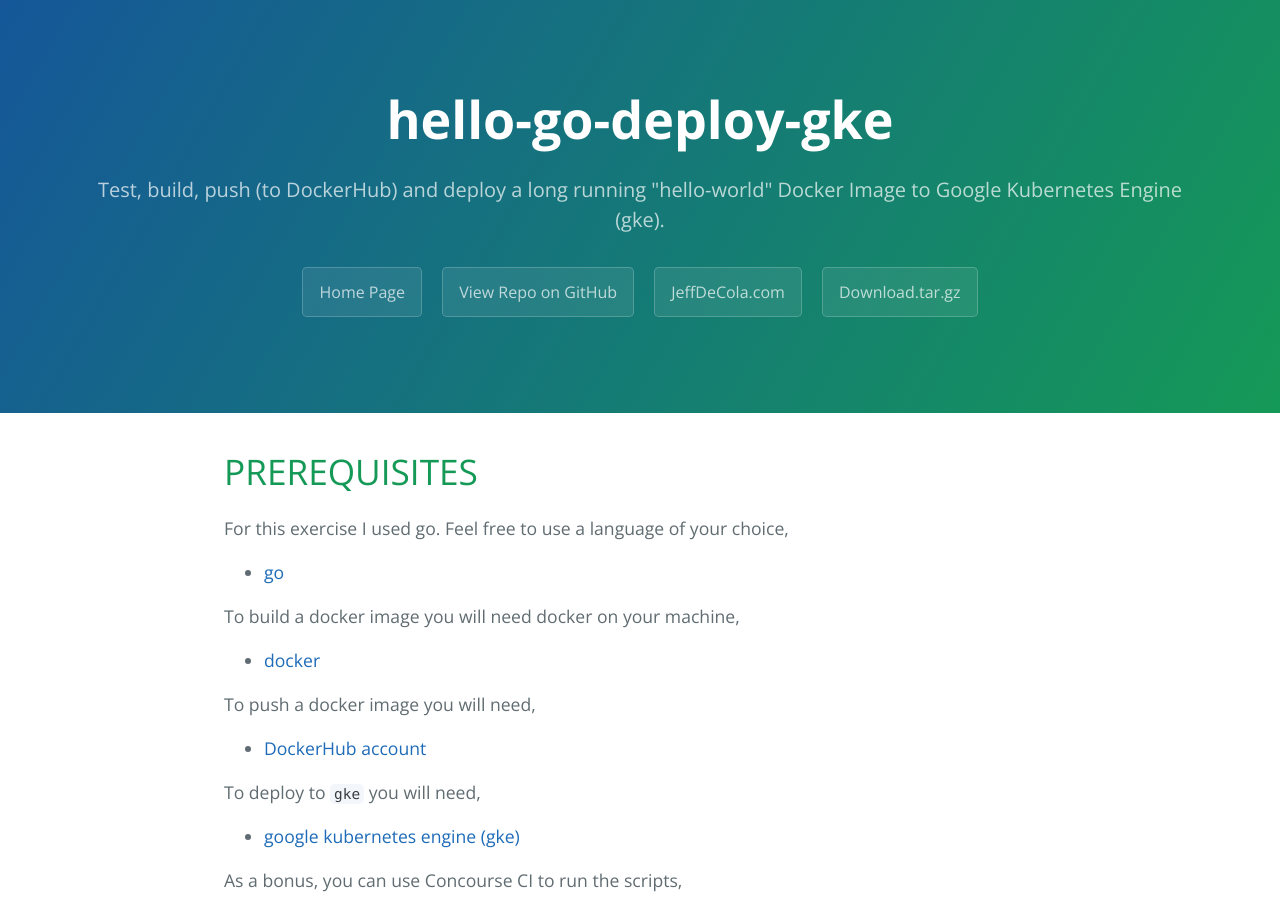
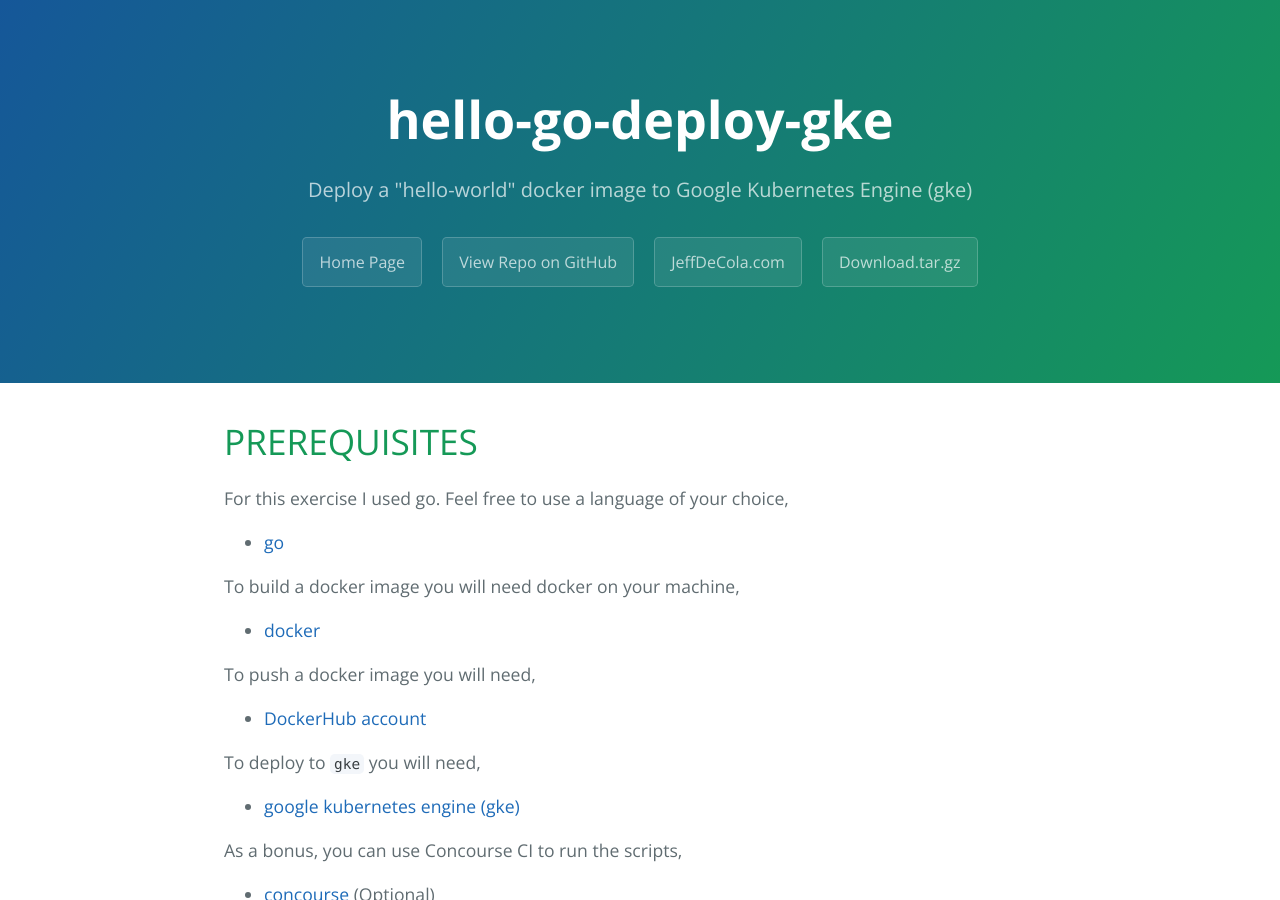
Before and after one commit to JeffDeCola/hello-go-deploy-gke, a Jekyll site: the page built from docs/index.md, in a window 1280 px wide and 900 px high. Built offline with Jekyll 4.4.1, drawn with Linux system fonts in a browser that asks for light colours; nearby versions of some CDN libraries; library files that are not in the unit come from our copies.

Commit message:
updated index for github pages

```diff
--- a/docs/index.md
+++ b/docs/index.md
@@ -2,7 +2,7 @@
 layout: default
 title: JeffDeCola/hello-go-deploy-gke
 projectname : hello-go-deploy-gke
-summary: Test, build, push (to DockerHub) and deploy a long running "hello-world" Docker Image to Google Kubernetes Engine (gke).
+summary: Deploy a "hello-world" docker image to Google Kubernetes Engine (gke)
 ---
 
 {% include README.md %}
```
